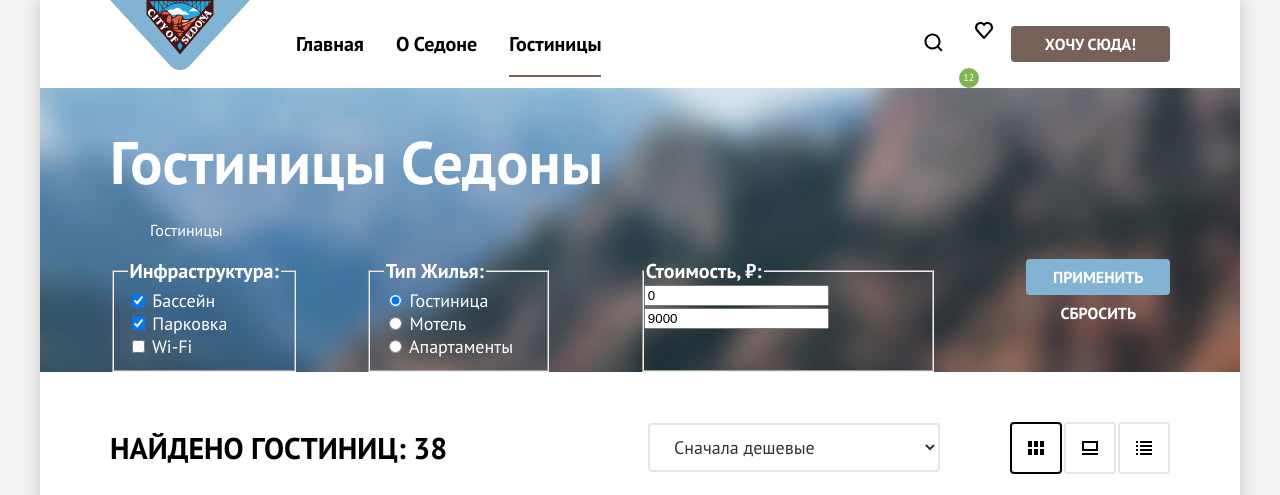
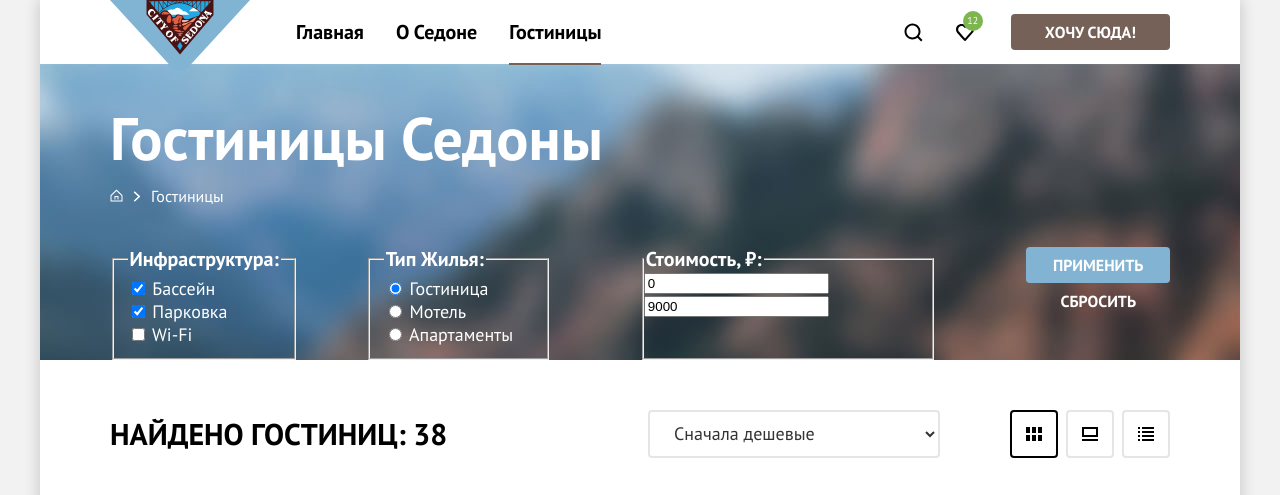
Before and after one commit to htmlacademy-htmlcss/2549447-sedona-2, a plain HTML site: page hotels.html in a window 1280 px wide. Shown: the top 495 px of the page. Drawn offline with Linux system fonts and the light colour scheme.

Commit message:
добавляет декоративные элементы fix

```diff
--- a/hotels.html
+++ b/hotels.html
@@ -45,11 +45,12 @@
                     d="M8.9 17c-.3 0-.6-.1-.8-.4-5.4-6.1-6.7-7.5-7-7.9C.4 7.8 0 6.6 0 5.4 0 2.4 2.4 0 5.5 0 6.8 0 8 .5 9 1.3 10 .5 11.3 0 12.5 0c3 0 5.5 2.4 5.5 5.4 0 1.3-.5 2.5-1.3 3.4l-7 7.9c-.2.2-.4.3-.8.3Zm-6-9.5c.3.4 3.5 4 6.1 6.9l6.2-7c.5-.5.7-1.2.7-2 0-1.8-1.5-3.3-3.3-3.3-1 0-2 .5-2.7 1.3-.3.3-.6.4-.9.4-.3 0-.6-.2-.8-.4-.7-.8-1.7-1.3-2.7-1.3-1.8 0-3.3 1.5-3.3 3.3-.1.9.3 1.6.7 2.1-.1 0-.1 0 0 0Z" />
                 </svg>
                 <span class="visually-hidden">В избранное добавлено объектов: </span>
+                <span class="number-of-objects">12</span>
               </a>
-              <span class="number-of-objects">12</span>
+
             </li>
             <li class="navigation-user-item navigation-user-button">
-              <a class="button" href="#">Хочу сюда!</a>
+              <a class="button button-go" href="#">Хочу сюда!</a>
             </li>
           </ul>
         </nav>
@@ -59,10 +60,18 @@
           <h1 class="page-filter-title">Гостиницы Седоны</h1>
           <ul class="breadcrumbs">
             <li class="breadcrumbs-item">
-              <a class="breadcrumbs-link" href="index.html"><span class="visually-hidden">Главная</span></a>
+              <a class="breadcrumbs-link" href="index.html">
+                <span class="visually-hidden">Главная</span>
+                <svg class="breadcrumbs-svg" aria-hidden="true" focusable="false" width="13" height="13"
+                  viewBox="0 0 13 13" xmlns="http://www.w3.org/2000/svg">
+                  <path
+                    d="M6.5 0.5L0.5 6.30006V12.5001H12.5V6.30006L6.5 0.5ZM11.5 11.5001H1.5V6.70005L6.5 1.9L11.5 6.70005V11.5001Z" />
+                  <path d="M4.5 10.5001H5.5V8.00005H7.5V10.5001H8.5V7.00005H4.5V10.5001Z" />
+                </svg>
+              </a>
             </li>
-            <li class="breadcrumbs-item">
-              <a class="breadcrumbs-link breadcrumbs-link-current"><span>Гостиницы</span></a>
+            <li class="breadcrumbs-item breadcrumbs-item-next">
+              <a class="breadcrumbs-link breadcrumbs-link-current"><span class="breadcrumbs-text">Гостиницы</span></a>
             </li>
           </ul>
           <section class="filter-list">
@@ -138,7 +147,7 @@
             </select>
             <ul class="card-display" aria-label="Отображение карточек отелей">
               <li class="card-item card-item-select">
-                <a class="card-item-display" href="#">
+                <a class="card-item-display">
                   <span class="visually-hidden">Плитки</span>
                   <svg class="card-item-svg" aria-hidden="true" focusable="false" width="16" height="14"
                     viewBox="0 0 16 14" xmlns="http://www.w3.org/2000/svg">
--- a/styles/styles.css
+++ b/styles/styles.css
@@ -68,6 +68,18 @@ body {
   align-self: flex-start;
 }
 
+.navigation-logo:hover {
+  opacity: 0.8;
+}
+
+.navigation-logo:focus-visible {
+  opacity: 0.8;
+}
+
+.navigation-logo:active {
+  opacity: 0.6;
+}
+
 .navigation-menu {
   display: flex;
   flex-wrap: wrap;
@@ -91,8 +103,18 @@ body {
 }
 
 .navigation-user .navigation-link {
+  display: flex;
+  justify-content: center;
+  align-items: center;
   min-width: 20px;
   min-height: 20px;
+}
+
+.navigation-user-like {
+  position: relative;
+  display: flex;
+  justify-content: center;
+  align-items: center;
 }
 
 .navigation-link {
@@ -104,6 +126,18 @@ body {
   line-height: 24px;
   color: inherit;
   text-decoration: none;
+}
+
+.navigation-link:hover {
+  color: #756157;
+}
+
+.navigation-link:focus-visible {
+  color: #756157;
+}
+
+.navigation-link:active {
+  color: rgba(117, 97, 87, 0.3);
 }
 
 .navigation-link-current::after {
@@ -160,6 +194,10 @@ body {
 .button:active {
   background-color: #756157;
   color: rgb(255, 255, 255, 0.3);
+}
+
+.button-go {
+  margin-left: 20px;
 }
 
 .body-content .button:disabled {
@@ -229,6 +267,9 @@ body {
 }
 
 .number-of-objects {
+  position: absolute;
+  top: 9px;
+  left: 24px;
   display: inline-block;
   font-weight: 400;
   font-size: 10px;
@@ -436,7 +477,7 @@ body {
   background-image: url("../images/ikons_logos/food.svg");
 }
 
-.service-title-souvenirs::before {
+.service-title-souvenir::before {
   background-image: url("../images/ikons_logos/souvenirs.svg");
 }
 
@@ -670,7 +711,7 @@ body {
 .page-filter {
   background-image: url("../images/background/header_hotels.jpg");
   background-color: #756157;
-  color: #fff;
+  color: #ffffff;
   background-repeat: no-repeat;
   margin-bottom: 50px;
 }
@@ -682,13 +723,59 @@ body {
   margin: 0;
   padding: 0;
   margin-left: 70px;
+  margin-bottom: 8px;
   padding-top: 35px;
 }
 
 .breadcrumbs {
+  display: flex;
+  flex-wrap: wrap;
+  align-items: center;
   color: #ffffff;
   list-style-type: none;
+  margin: 0;
   margin-left: 70px;
+  margin-right: 70px;
+  margin-bottom: 40px;
+  gap: 10px;
+  padding: 0;
+}
+
+.breadcrumbs-text {
+  padding: 0;
+}
+
+.breadcrumbs-svg {
+  fill: #ffffff;
+}
+
+.breadcrumbs-svg:hover {
+  fill: rgb(255, 255, 255, 0.6);
+}
+
+.breadcrumbs-svg:focus-visible {
+  fill: #ffffff;
+}
+
+.breadcrumbs-svg:active {
+  fill: rgb(255, 255, 255, 0.3);
+}
+
+.breadcrumbs-item-next {
+  display: flex;
+  align-items: center;
+  gap: 10px;
+}
+
+.breadcrumbs-item-next::before{
+  content: " ";
+  background-image: url(../images/ikons_logos/next.svg);
+  display: block;
+  width: 8px;
+  height: 20px;
+  background-size: contain;
+  background-repeat: no-repeat;
+  background-position: center;
 }
 
 .characteristic-filter {
@@ -836,7 +923,7 @@ body {
   padding-left: 20px;
   padding-right: 20px;
   width: 292px;
-  height: 49px;
+  height: 48px;
   cursor: pointer;
   border: 2px solid #E5E5E5;
   border-radius: 4px;
@@ -846,7 +933,7 @@ body {
   border: 2px solid #68A2CA;
 }
 
-.select-variants:focus {
+.select-variants:focus-visible {
   border: 2px solid #68A2CA;
 }
 
@@ -959,27 +1046,24 @@ body {
   border-radius: 4px;
   width: 48px;
   height: 48px;
-  align-content: center;
-  text-align: center;
+  box-sizing: border-box;
 }
 
 .card-item-select {
   border: 2px solid #000000;
+  box-sizing: border-box;
 }
 
 .card-item:hover {
   border: 2px solid #000000;
+  box-sizing: border-box;
 }
 
 .card-item:active {
   border: 2px solid #000000;
-}
-
-.card-item-display {
-  color: #000000;
-  text-decoration: none;
+  box-sizing: border-box;
 }
 
 .card-item-svg {
-  padding: 17px 16px;
+  padding: 15px 14px;
 }
```
Also changed, not shown: index.html (+3 -2 lines), images/ikons_logos/house_bc.svg (added), images/ikons_logos/next.svg (added). Lines whose indentation alone changed are shown as unchanged.
